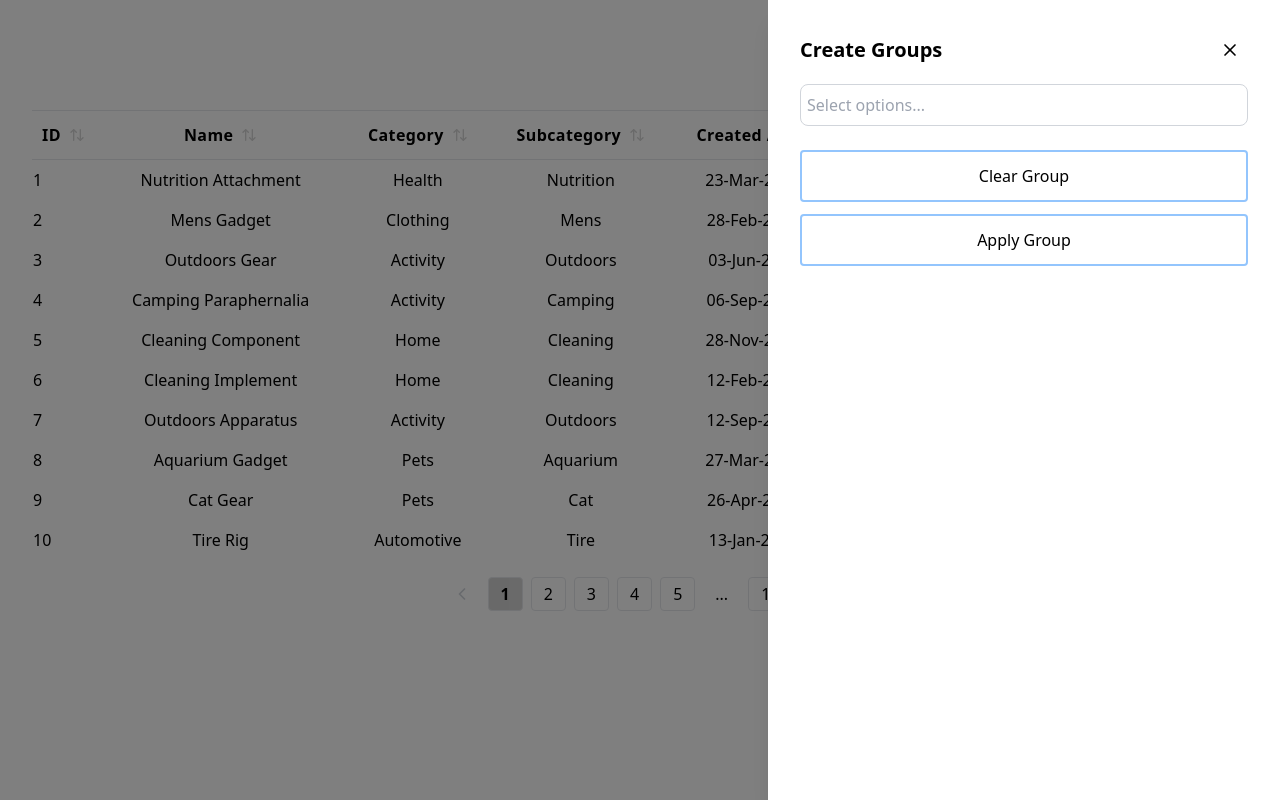
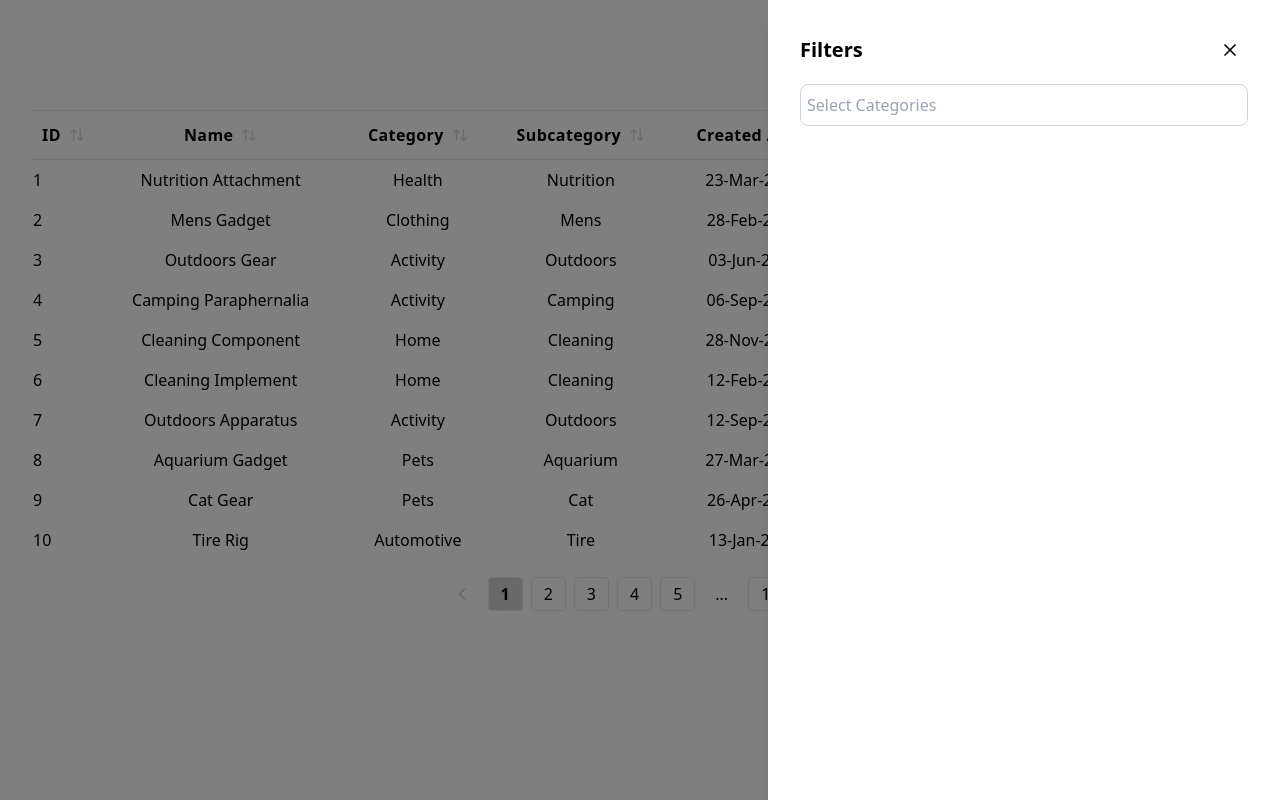
Before and after one commit to ShivangamSoni/products-table, a React (Vite) app: page / in a window 1280 px wide. Built offline with nearby package versions, Linux system fonts and the light colour scheme.

Commit message:
Add: Category Filter

```diff
--- /dev/null
+++ b/src/components/products/SIdePanels/Filter.tsx
@@ -0,0 +1,45 @@
+import { Table } from "@tanstack/react-table";
+import { ProductType } from "../Table";
+import { MultiSelect } from "../../MultiSelect";
+import { useState } from "react";
+
+export type FiltersType = {
+    category: string[];
+};
+
+export default function Filter({
+    tableManager,
+    filters,
+    onChange,
+}: {
+    tableManager: Table<ProductType>;
+    filters: FiltersType;
+    onChange: (filter: FiltersType) => void;
+}) {
+    const [category, setCategory] = useState<string[]>([]);
+
+    const categories: string[] = Array.from(
+        (
+            tableManager.getColumn("category")?.getFacetedUniqueValues() ?? []
+        ).keys()
+    ).sort();
+
+    function handleCategoryChange(selected: string[]) {
+        setCategory(selected);
+        onChange({
+            ...filters,
+            category: selected,
+        });
+    }
+
+    return (
+        <div>
+            <MultiSelect
+                options={categories}
+                selectedOptions={category}
+                onChange={handleCategoryChange}
+                placeholder="Select Categories"
+            />
+        </div>
+    );
+}
--- a/src/components/products/Table.tsx
+++ b/src/components/products/Table.tsx
@@ -1,11 +1,14 @@
 import { useState } from "react";
 
 import {
+    ColumnFiltersState,
     ColumnSort,
     createColumnHelper,
     flexRender,
     getCoreRowModel,
     getExpandedRowModel,
+    getFacetedUniqueValues,
+    getFilteredRowModel,
     getGroupedRowModel,
     getPaginationRowModel,
     getSortedRowModel,
@@ -33,6 +36,7 @@ import SidePanel from "../sidepanel/SidePanel";
 import Sorting from "./SIdePanels/Sorting";
 import Toggle from "./SIdePanels/Toggle";
 import Group from "./SIdePanels/Group";
+import Filter, { FiltersType } from "./SIdePanels/Filter";
 
 import { formatDate } from "../../utils/date";
 
@@ -148,12 +152,16 @@ const expanderColumn = columnHelper.display({
     },
 });
 
+const defaultFilterState: FiltersType = {
+    category: [],
+};
+
 export default function ProductsTable() {
     const [data] = useState<ProductType[]>(() => [...mockdata]);
 
     const [sidePanelStatus, setSidePanelStatus] = useState<
         "close" | "sort" | "toggle" | "group" | "filter"
-    >("group");
+    >("filter");
 
     const [sorting, setSorting] = useState<ColumnSort[]>([]);
 
@@ -162,6 +170,10 @@ export default function ProductsTable() {
     const [grouping, setGrouping] = useState<GroupingState>([]);
     const [selectedGroupBy, setSelectedGroupBy] = useState<string[]>([]);
     const [expanded, setExpanded] = useState({});
+
+    const [columnFilters, setColumnFilters] = useState<ColumnFiltersState>([]);
+    const [sidePanelFilters, setSidePanelFilters] =
+        useState<FiltersType>(defaultFilterState);
 
     const tableManager = useReactTable({
         data,
@@ -172,6 +184,7 @@ export default function ProductsTable() {
             columnVisibility,
             grouping,
             expanded,
+            columnFilters,
         },
 
         initialState: {
@@ -200,6 +213,11 @@ export default function ProductsTable() {
         onGroupingChange: setGrouping,
         getExpandedRowModel: getExpandedRowModel(),
         onExpandedChange: setExpanded,
+
+        // Filtering
+        getFilteredRowModel: getFilteredRowModel(),
+        onColumnFiltersChange: setColumnFilters,
+        getFacetedUniqueValues: getFacetedUniqueValues(),
     });
 
     function closeSidePanel() {
@@ -213,6 +231,16 @@ export default function ProductsTable() {
     const handleClearGroup = () => {
         setSelectedGroupBy([]);
         setGrouping([]);
+    };
+
+    const handleFiltersChange = (newFilters: FiltersType) => {
+        setSidePanelFilters(newFilters);
+        setColumnFilters(
+            Object.entries(newFilters).map(([key, value]) => ({
+                id: key,
+                value: value,
+            }))
+        );
     };
 
     return (
@@ -232,7 +260,10 @@ export default function ProductsTable() {
                     <span className="sr-only">Sort Data</span>
                     <ArrowUpDown className="text-gray-600" size={24} />
                 </button>
-                <button className="outline-none  p-0.5 rounded border border-transparent hover:border-current hover:bg-gray-200 focus-visible:border-current focus-visible:bg-gray-200">
+                <button
+                    onClick={() => setSidePanelStatus("filter")}
+                    className="outline-none  p-0.5 rounded border border-transparent hover:border-current hover:bg-gray-200 focus-visible:border-current focus-visible:bg-gray-200"
+                >
                     <span className="sr-only">Filter</span>
                     <ListFilter className="text-gray-600" size={24} />
                 </button>
@@ -377,6 +408,16 @@ export default function ProductsTable() {
                     />
                 </SidePanel>
             )}
+
+            {sidePanelStatus === "filter" && (
+                <SidePanel title={"Filters"} isOpen onClose={closeSidePanel}>
+                    <Filter
+                        tableManager={tableManager}
+                        filters={sidePanelFilters}
+                        onChange={handleFiltersChange}
+                    />
+                </SidePanel>
+            )}
         </div>
     );
 }
```
